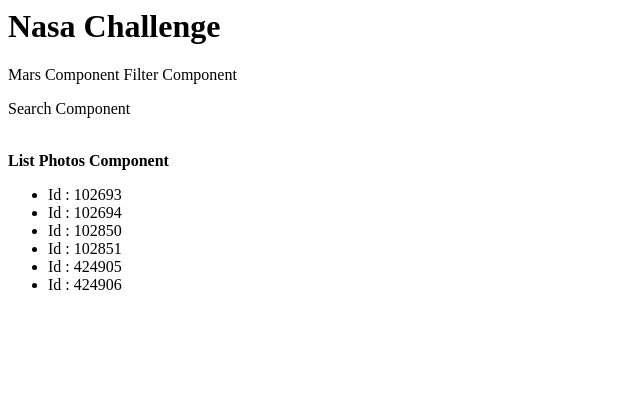
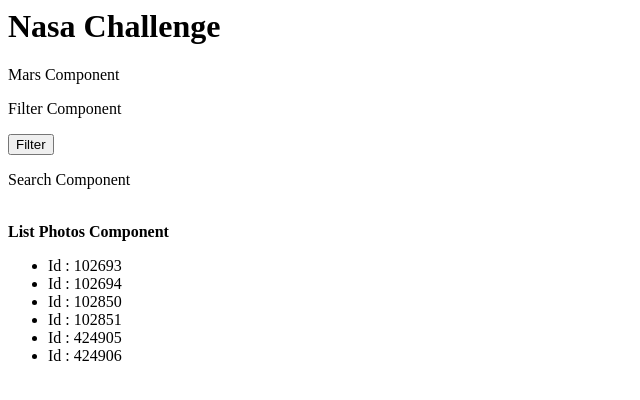
Before and after one commit to alangiovannipc/angular-nasa-challenge, an Angular app: page /mars in a window 1280 px wide. Shown: the top 400 px of the page, without its empty margins (0-640 px from the left). Built offline with nearby package versions, Linux system fonts and the light colour scheme.

Commit message:
Update Filter component

```diff
--- a/src/components/Nasa/Filter/filter.component.html
+++ b/src/components/Nasa/Filter/filter.component.html
@@ -1 +1,2 @@
-<span>Filter Component</span>
+<p>Filter Component</p>
+<button (click)="handleFilter('FHAZ')">Filter</button>
--- a/src/components/Nasa/Filter/filter.component.ts
+++ b/src/components/Nasa/Filter/filter.component.ts
@@ -1,8 +1,15 @@
-import { Component } from '@angular/core';
+import { Component, EventEmitter, Output } from '@angular/core';
 
 @Component({
   selector: 'app-filter',
   templateUrl: './filter.component.html',
   styleUrls: ['./filter.component.css'],
 })
-export class FilterComponent {}
+export class FilterComponent {
+  @Output() onFilter = new EventEmitter<string>();
+
+  handleFilter(cameraName: string) {
+    console.log('onFilter cameraName ', cameraName);
+    this.onFilter.emit(cameraName);
+  }
+}
--- a/src/pages/mars-photos/mars-photos.component.html
+++ b/src/pages/mars-photos/mars-photos.component.html
@@ -1,6 +1,6 @@
 Mars Component
 <ng-container>
-  <app-filter> </app-filter>
+  <app-filter (onFilter)="filterPhotos($event)"> </app-filter>
   <app-search></app-search>
   <br />
   <app-list-photos [photos]="photos"> </app-list-photos>
```
